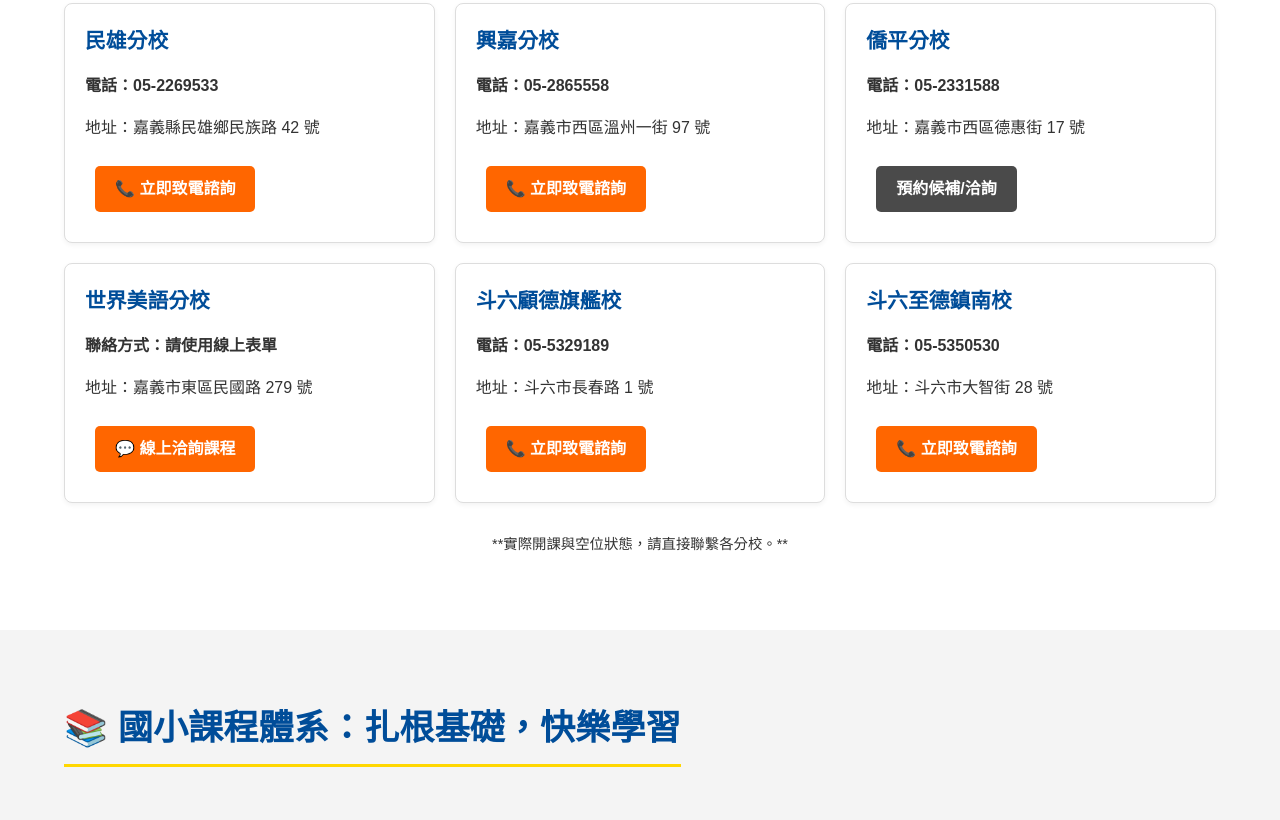
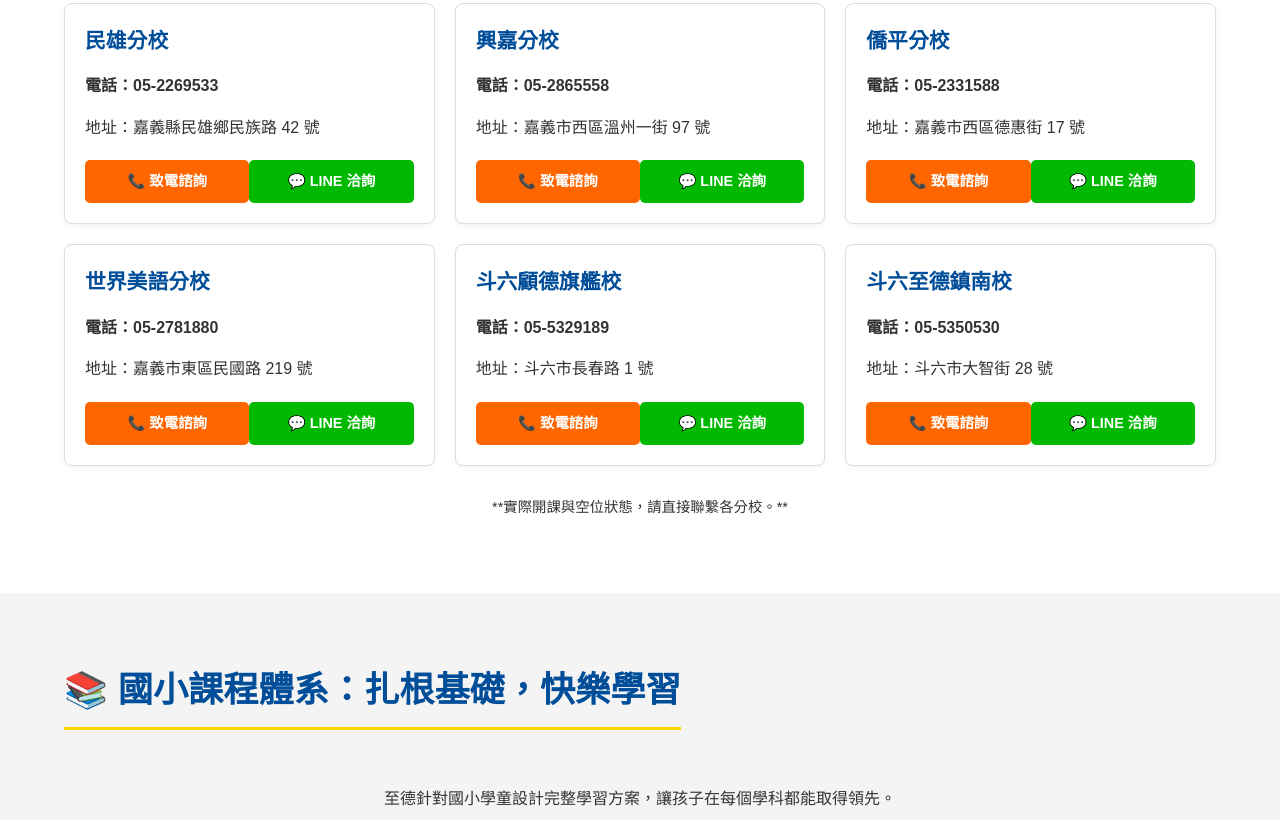
Before and after one commit to aht760317/jdschool, a plain HTML site: page index.html in a window 1280 px wide. Shown: the part 1279-2099 px from the top of the page. Drawn offline with Linux system fonts and the light colour scheme.

Commit message:
Refactor button styles and add dual button layout
Updated button styles and added dual button layout for contact options.

```diff
--- a/index.html
+++ b/index.html
@@ -17,12 +17,14 @@
         .features-grid, .branches-grid { display: grid; grid-template-columns: repeat(auto-fit, minmax(280px, 1fr)); gap: 20px; text-align: center; }
         .card { border: 1px solid #ddd; padding: 20px; border-radius: 8px; box-shadow: 0 2px 5px rgba(0,0,0,0.05); background-color: white; text-align: left; }
         .card h3 { color: #004d99; margin-top: 0; }
-        .cta-button { background-color: #ff6600; color: white; padding: 10px 20px; text-decoration: none; border-radius: 5px; display: inline-block; margin-top: 10px; text-align: center;}
+        .cta-button { color: white; padding: 10px 15px; font-weight: 700; text-decoration: none; border-radius: 5px; display: inline-block; text-align: center; transition: opacity 0.2s;}
         .status-green { color: green; font-weight: bold; }
         .status-yellow { color: orange; font-weight: bold; }
         .status-red { color: red; font-weight: bold; }
         .card ul { list-style: none; padding: 0; }
         .card ul li { margin-bottom: 8px; color: #555; }
+        .dual-buttons { display: flex; justify-content: space-between; margin-top: 20px; } /* 新增雙按鈕容器樣式 */
+        .dual-buttons .cta-button { width: 48%; margin: 0; font-size: 0.9em; background-color: #ff6600; } /* 調整卡片內按鈕尺寸 */
     </style>
 </head>
 <body>
@@ -41,7 +43,7 @@
         <h1>至德補習班：用精準教學，成就孩子的卓越未來！</h1>
         <p>嘉義 雲林地區國小安親課輔專家，提供 <strong>頂尖文理師資</strong> ✖️ <strong>獨家系統化教材</strong>，陪伴孩子穩固基礎。</p>
         <a href="#branches" class="cta-button" style="background-color: #e60000;">🔥 立即查看六大據點資訊</a>
-        <a href="#contact" class="cta-button">預約免費課程試聽</a>
+        <a href="#contact" class="cta-button" style="background-color: #ff6600;">預約免費課程試聽</a>
     </div>
 
     <section id="features" class="section">
@@ -75,42 +77,60 @@
                 <h3>民雄分校</h3>
                 <p><strong>電話：05-2269533</strong></p>
                 <p>地址：嘉義縣民雄鄉民族路 42 號</p>
-                <a href="tel:052269533" class="cta-button">📞 立即致電諮詢</a>
+                <div class="dual-buttons">
+                    <a href="tel:052269533" class="cta-button">📞 致電諮詢</a>
+                    <a href="【請填寫您的LINE官方連結】" class="cta-button" style="background-color: #00b900;">💬 LINE 洽詢</a>
+                </div>
             </div>
 
             <div class="card">
                 <h3>興嘉分校</h3>
                 <p><strong>電話：05-2865558</strong></p>
                 <p>地址：嘉義市西區溫州一街 97 號</p>
-                <a href="tel:052865558" class="cta-button">📞 立即致電諮詢</a>
+                <div class="dual-buttons">
+                    <a href="tel:052865558" class="cta-button">📞 致電諮詢</a>
+                    <a href="【請填寫您的LINE官方連結】" class="cta-button" style="background-color: #00b900;">💬 LINE 洽詢</a>
+                </div>
             </div>
 
             <div class="card">
                 <h3>僑平分校</h3>
                 <p><strong>電話：05-2331588</strong></p>
                 <p>地址：嘉義市西區德惠街 17 號</p>
-                <a href="tel:052331588" class="cta-button" style="background-color: #4a4a4a;">預約候補/洽詢</a>
+                <div class="dual-buttons">
+                    <a href="tel:052331588" class="cta-button" style="background-color: #ff6600;">📞 致電諮詢</a>
+                    <a href="【請填寫您的LINE官方連結】" class="cta-button" style="background-color: #00b900;">💬 LINE 洽詢</a>
+                </div>
             </div>
 
             <div class="card">
                 <h3>世界美語分校</h3>
-                <p><strong>聯絡方式：請使用線上表單</strong></p>
-                <p>地址：嘉義市東區民國路 279 號</p>
-                <a href="#contact" class="cta-button">💬 線上洽詢課程</a>
+                <p><strong>電話：05-2781880</strong></p>
+                <p>地址：嘉義市東區民國路 219 號</p>
+                <div class="dual-buttons">
+                    <a href="tel:052781880" class="cta-button">📞 致電諮詢</a>
+                    <a href="【請填寫您的LINE官方連結】" class="cta-button" style="background-color: #00b900;">💬 LINE 洽詢</a>
+                </div>
             </div>
 
             <div class="card">
                 <h3>斗六顧德旗艦校</h3>
                 <p><strong>電話：05-5329189</strong></p>
                 <p>地址：斗六市長春路 1 號</p>
-                <a href="tel:055329189" class="cta-button">📞 立即致電諮詢</a>
+                <div class="dual-buttons">
+                    <a href="tel:055329189" class="cta-button">📞 致電諮詢</a>
+                    <a href="【請填寫您的LINE官方連結】" class="cta-button" style="background-color: #00b900;">💬 LINE 洽詢</a>
+                </div>
             </div>
 
             <div class="card">
                 <h3>斗六至德鎮南校</h3>
                 <p><strong>電話：05-5350530</strong></p>
                 <p>地址：斗六市大智街 28 號</p>
-                <a href="tel:055350530" class="cta-button">📞 立即致電諮詢</a>
+                <div class="dual-buttons">
+                    <a href="tel:055350530" class="cta-button">📞 致電諮詢</a>
+                    <a href="【請填寫您的LINE官方連結】" class="cta-button" style="background-color: #00b900;">💬 LINE 洽詢</a>
+                </div>
             </div>
         </div>
         <p style="text-align: center; margin-top: 30px; font-size: 0.9em;">**實際開課與空位狀態，請直接聯繫各分校。**</p>
@@ -162,7 +182,7 @@
             </div>
         </div>
 
-        <p style="text-align: center; margin-top: 30px;"><a href="#contact" class="cta-button">立即洽詢各班別開課時間</a></p>
+        <p style="text-align: center; margin-top: 30px;"><a href="#contact" class="cta-button" style="background-color: #ff6600;">立即洽詢各班別開課時間</a></p>
     </section>
 
     <section id="contact" class="section">
@@ -170,7 +190,7 @@
         <p style="text-align: center;">立即加入官方 LINE 或撥打電話，讓我們為您的孩子規劃最適合的學習藍圖。</p>
         <div style="text-align: center;">
             <a href="【請填寫您的LINE官方連結】" class="cta-button" style="background-color: #00b900;">✅ 加入官方 LINE 帳號</a>
-            <a href="tel:【請填寫您的總校諮詢電話】" class="cta-button">☎️ 總校諮詢專線</a>
+            <a href="tel:【請填寫您的總校諮詢電話】" class="cta-button" style="background-color: #ff6600;">☎️ 總校諮詢專線</a>
         </div>
     </section>
 
```
